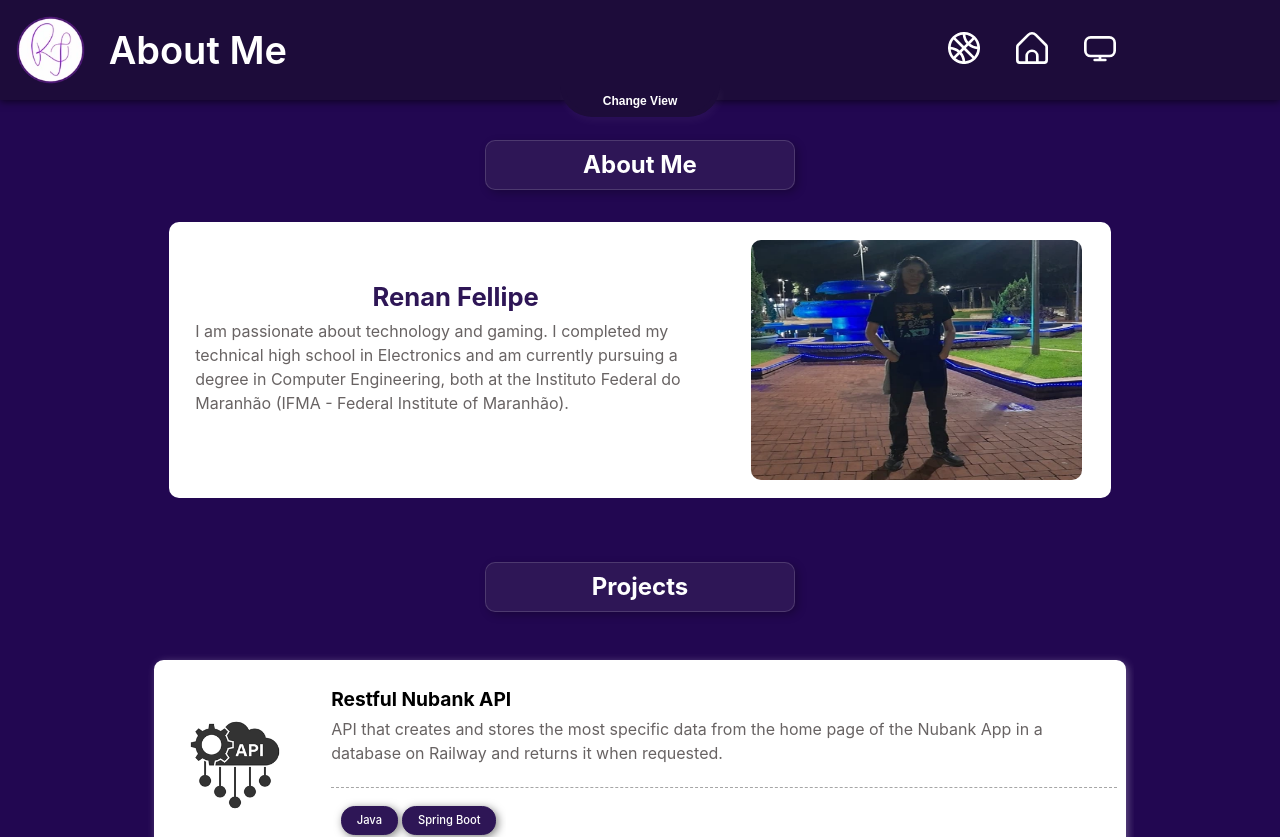
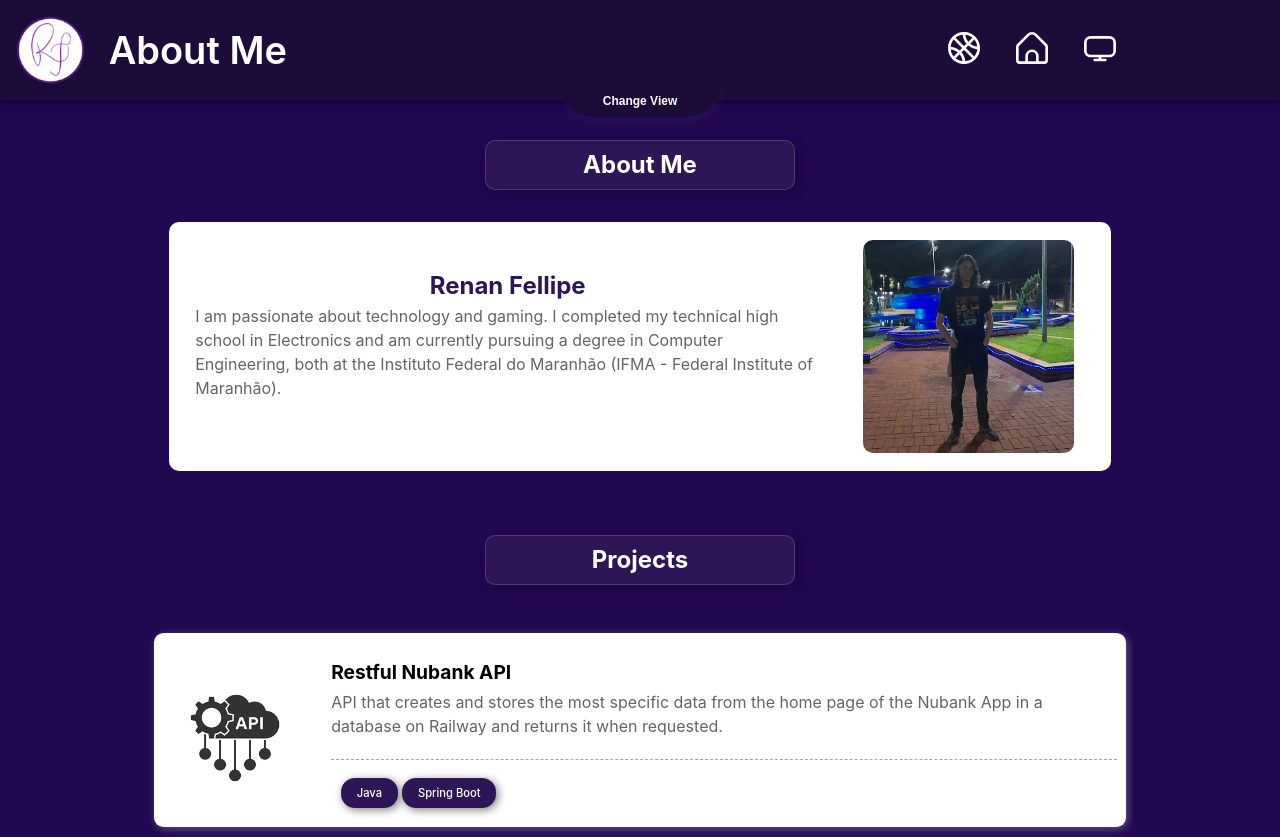
Before and after one commit to Xounder/portfolio, a React (Vite) app: page /scroll in a window 1280 px wide. Shown: the top 837 px of the page. Built offline with nearby package versions, Linux system fonts and the light colour scheme.

Commit message:
Revert "fixed the minimal font scale responsivity about-me component"
This reverts commit 8c0996d40a5536515ea3c598db51bfe9cc1a29d9.

```diff
--- a/src/components/AboutMe/AboutMe.css
+++ b/src/components/AboutMe/AboutMe.css
@@ -7,9 +7,8 @@
     background-color: white;
     border-radius: 10px;
     padding: 10px;
-    width: clamp(20rem, 90vw, 40rem);
+    width: 20rem;
     max-width: 90%;
-    max-height: 80vh;
 }
 
 .about-me__image {
@@ -20,12 +19,9 @@
 }
 
 .about-me__image img {
-    width: clamp(12rem, 80vw, 26.62rem);
-    min-width: 50%;
-    max-width: 90%;
-    height: clamp(12rem, 30vh, 26.62rem);
-    min-height: 50%;
-    max-height: 100%;
+    width: 80%;
+    max-height: 15.62rem;
+    height: 100%;
     margin: 0.5rem;
     border-radius: 10px;
 }
@@ -41,15 +37,21 @@
 .about-me__content h2 {
     text-align: center;
     color: var(--secondary-color);
-    font-size: clamp(1.7rem, 4vh, 3rem);
+    font-size: 1.6em;
     font-weight: 700;
     margin: 0;
 }
 
 .about-me__content p {
-    font-size: clamp(0.8rem, 2vh, 2.5rem);
+    font-size: 0.9em;
     color: rgb(104, 99, 99);
     margin: 0;
+}
+
+@media screen and (max-width: 600px) {
+    .about-me {
+        max-height: 80vh;
+    }
 }
 
 @media screen and (min-width: 600px) {
@@ -61,16 +63,13 @@
     }
 
     .about-me__image {
-        min-width: 30%;
-        max-width: 45%;
-        max-height: 100%;
+        max-width: 50%
     }
 
     .about-me__image img {
         min-width: 50%;
         max-width: 90%;
-        height: clamp(15rem, 30vh, 26.62rem);
-        max-height: 100%;
+        height: 100%;
     }
 
     .about-me__content {
@@ -78,28 +77,27 @@
     }
 
     .about-me__content h2 {
-        font-size: clamp(1.4rem, 3vh, 3rem);
+        font-size: 1.2em;
 
     }
 
     .about-me__content p {
-        font-size: clamp(1rem, 2vh, 1.8rem);
+        font-size: 1em;
         margin: 0.5em 0;
     }
 }
 
 @media screen and (max-width: 1000px) and (orientation: landscape) {
     .about-me__image {
-        min-width: 30%;
         max-width: 30%;
     }
 
     .about-me__content h2 {
-        font-size: clamp(1.2rem, 5vh, 3rem);
+        font-size: clamp(1em, 2vw, 1.5em);
     }
 
     .about-me__content p {
-        font-size: clamp(0.8rem, 4vh, 2rem);
+        font-size: clamp(0.8em, 1.8vw, 1.2em);
     }
 
 }
@@ -113,17 +111,13 @@
         max-width: 40%
     }
 
-    .about-me__image img {
-        height: clamp(12rem, 30vh, 26.62rem);
-    }
-
     .about-me__content h2 {
-        font-size: clamp(1.6em, 3vh, 3rem);
+        font-size: 1.5em;
     }
 
     .about-me__content p {
-        font-size: clamp(0.8rem, 2vh, 1.8rem);
-        margin: 0.2em 0;
+        font-size: 1em;
+        margin: 0;
     }
 }
 
@@ -134,20 +128,12 @@
         max-height: 70vh;
     }
 
-    .about-me__image {
-        max-width: 10%;
-    }
-
-    .about-me__image img {
-        height: clamp(12rem, 30vh, 26.62rem);
-    }
-
     .about-me__content h2 {
-        font-size: clamp(1.8em, 3vh, 3rem);
+        font-size: 2.5em;
     }
 
     .about-me__content p {
-        font-size: clamp(1rem, 2vh, 1.8rem);
-        margin: 0.4em 0;
+        font-size: 1.5em;
+        margin-top: 0.5em;
     }
 }
```
